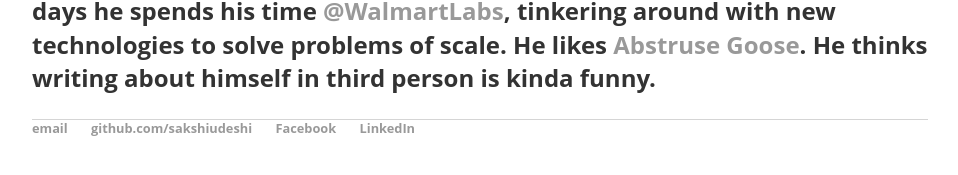
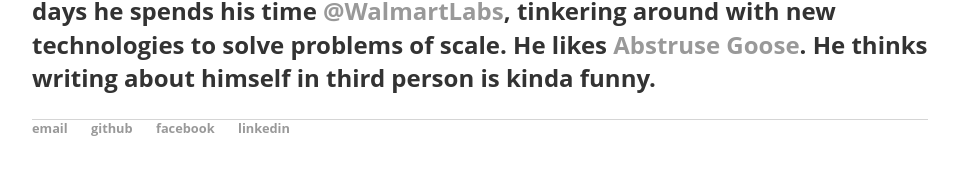
Before and after one commit to sakshiudeshi/sakshiudeshi.github.io, a Jekyll site: the page built from about/index.html, in a window 1280 px wide. Shown: the part 224-399 px from the top of the page, without its empty margins (160-1118 px from the left). Built offline with Jekyll 4.4.1, drawn with Linux system fonts in a browser that asks for light colours.

Commit message:
Links lol 2

```diff
--- a/_layouts/default.html
+++ b/_layouts/default.html
@@ -26,9 +26,9 @@
   <footer>
    <ul>
    <li><a href="mailto:sakshiudeshi@gmail.com">email</a></li>
-   <li><a href="https://github.com/sakshiudeshi">github.com/sakshiudeshi</a></li>
-   <li><a href="https://www.facebook.com/sakshiudeshi">Facebook</a></li>
-   <li><a href="https://www.linkedin.com/in/sakshi-udeshi-55334857?trk=hp-identity-name">LinkedIn</a></li>
+   <li><a href="https://github.com/sakshiudeshi">github</a></li>
+   <li><a href="https://www.facebook.com/sakshiudeshi">facebook</a></li>
+   <li><a href="https://www.linkedin.com/in/sakshi-udeshi-55334857?trk=hp-identity-name">linkedin</a></li>
    </ul>
   </footer>
   </body>
```
